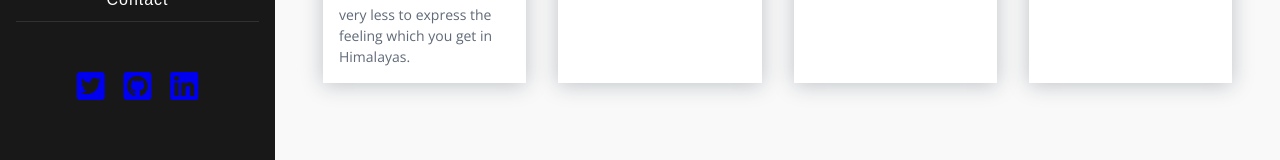
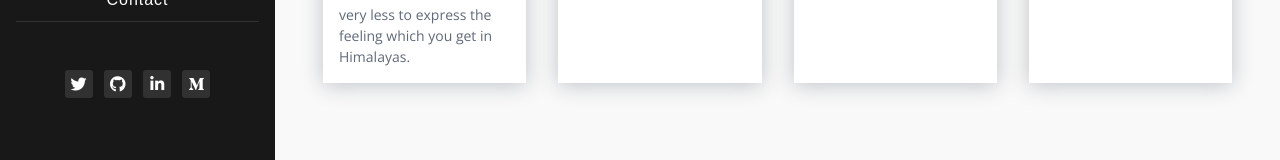
Before and after one commit to tripti1410/personal-site, a React (Create React App) app: page / in a window 1280 px wide. Shown: the part 496-656 px from the top of the page. Built offline with nearby package versions, Linux system fonts and the light colour scheme.

Commit message:
fixed social share icons

```diff
--- a/src/components/social-links/social-links.css
+++ b/src/components/social-links/social-links.css
@@ -1,6 +1,17 @@
 .social-link-container {
   display: flex;
   justify-content: space-between;
-  width: 50%;
+  width: 60%;
   margin: 4.8rem auto;
 }
+
+.social-link {
+  display: flex;
+  align-items: center;
+  justify-content: center;
+  width: 28px;
+  height: 28px;
+  border-radius: 3px;
+  background-color: #323131;
+  color: var(--white);
+}
--- a/src/components/social-links/social-links.js
+++ b/src/components/social-links/social-links.js
@@ -4,14 +4,17 @@ import "./social-links.css";
 const SocialLinks = () => {
   return (
     <div className="social-link-container">
-      <a href="https://twitter.com/imtraptir" className="social-link">
-        <i className="fab fa-twitter-square fa-2x" />
+      <a href="https://twitter.com/imtraptir" className="social-link" target="_blank">
+        <i className="fab fa-twitter" />
       </a>
-      <a href="https://github.com/tripti1410" className="social-link">
-        <i className="fab fa-github-square fa-2x" />
+      <a href="https://github.com/tripti1410" className="social-link" target="_blank">
+        <i className="fab fa-github" />
       </a>
-      <a href="www.linkedin.com/in/imtraptir" className="social-link">
-        <i className="fab fa-linkedin fa-2x" />
+      <a href="www.linkedin.com/in/imtraptir" className="social-link" target="_blank">
+        <i className="fab fa-linkedin-in" />
+      </a>
+      <a href="https://medium.com/@r_tripti" className="social-link" target="_blank">
+      <i class="fab fa-medium-m"></i>
       </a>
     </div>
   );
```
